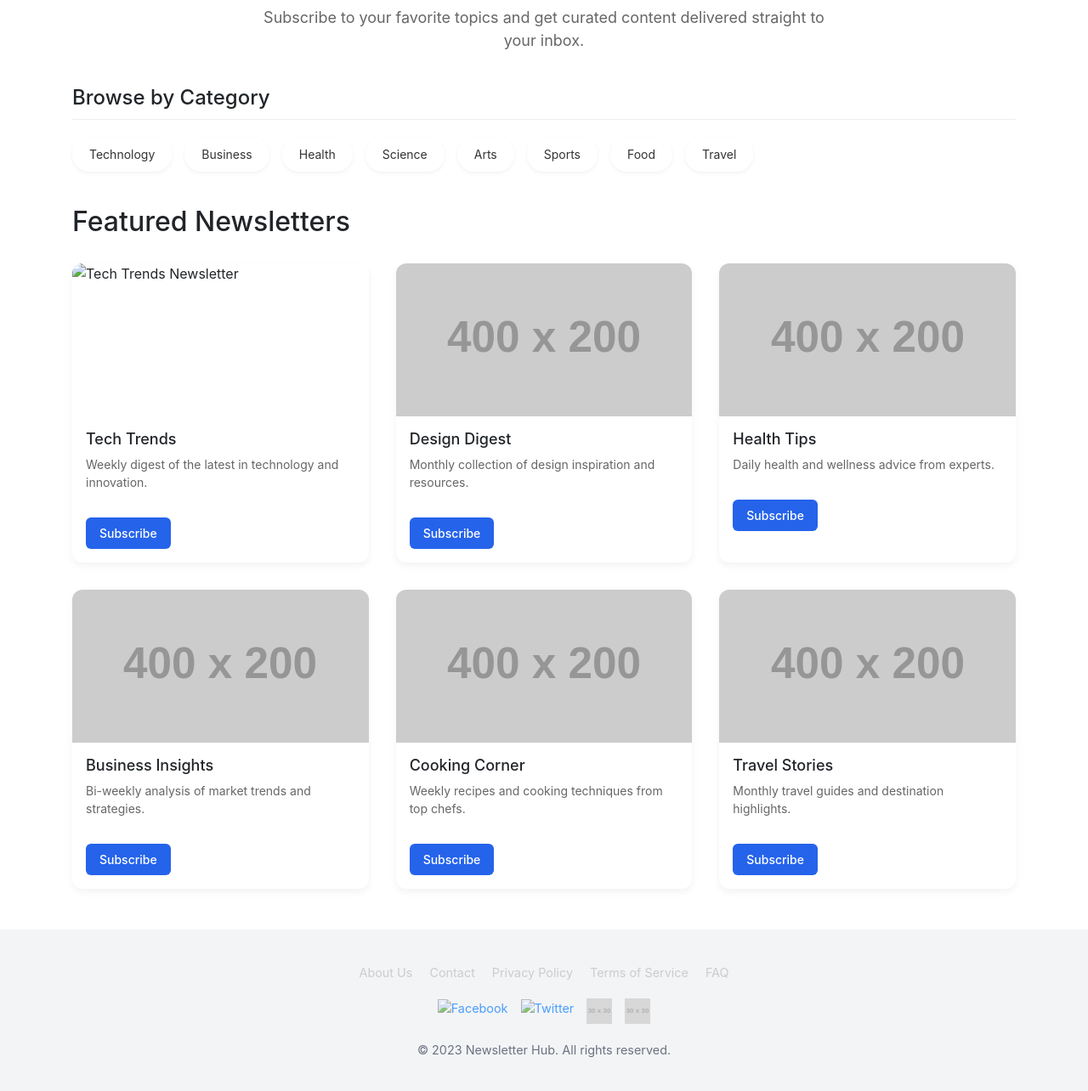
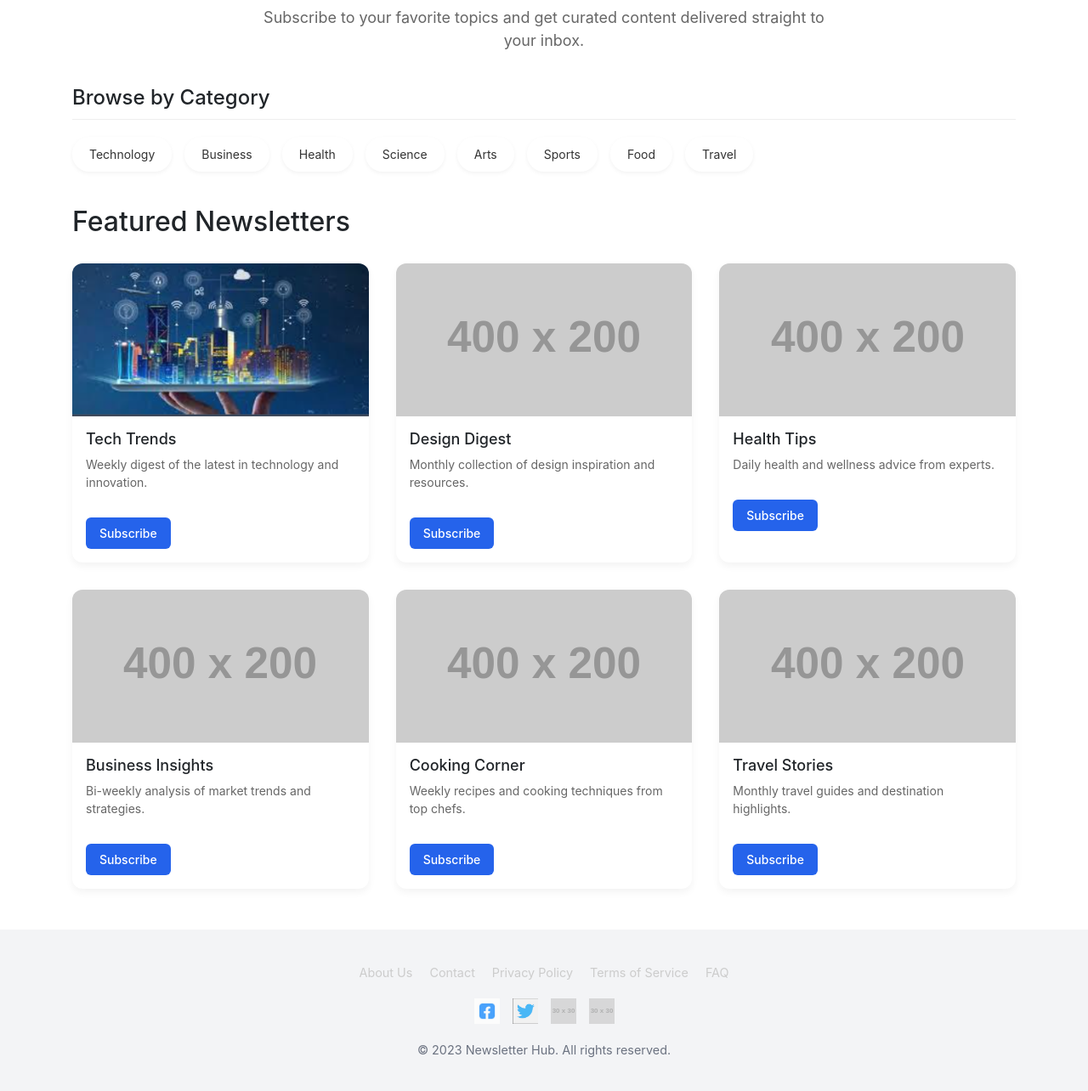
Before and after one commit to OjasMittal-repo/web, a plain HTML site: page app/index.html in a window 1280 px wide. Shown: the part 246-1530 px from the top of the page at 85% size. Drawn offline with nearby package versions, Linux system fonts and the light colour scheme; the site is published under a folder, as on GitHub Pages, so addresses that start at the root find nothing; placeholder pictures from the web are drawn by us; a script that the page names is missing.

Commit message:
fix: update image paths for social links to ensure correct loading

```diff
--- a/app/index.html
+++ b/app/index.html
@@ -74,7 +74,7 @@
     <div class="newsletter-grid">
         <div class="newsletter-card">
             <div class="newsletter-image">
-                <img src="/app/images/techno.png" alt="Tech Trends Newsletter">
+                <img src="images/techno.png" alt="Tech Trends Newsletter">
             </div>
             <div class="newsletter-info">
                 <h3>Tech Trends</h3>
@@ -151,8 +151,8 @@
         </div>
 
         <div class="social-links">
-            <a href="#"><img src="/app/images/Facebook logo.png" alt="Facebook"></a>
-            <a href="#"><img src="/app/images/Twitter Logo.png" alt="Twitter"></a>
+            <a href="#"><img src="images/Facebook logo.png" alt="Facebook"></a>
+            <a href="#"><img src="images/Twitter Logo.png" alt="Twitter"></a>
             <a href="#"><img src="https://via.placeholder.com/30x30?text=IG" alt="Instagram"></a>
             <a href="#"><img src="https://via.placeholder.com/30x30?text=LI" alt="LinkedIn"></a>
         </div>
```
Also changed, not shown: app/popular.html (+1 -1 lines).
